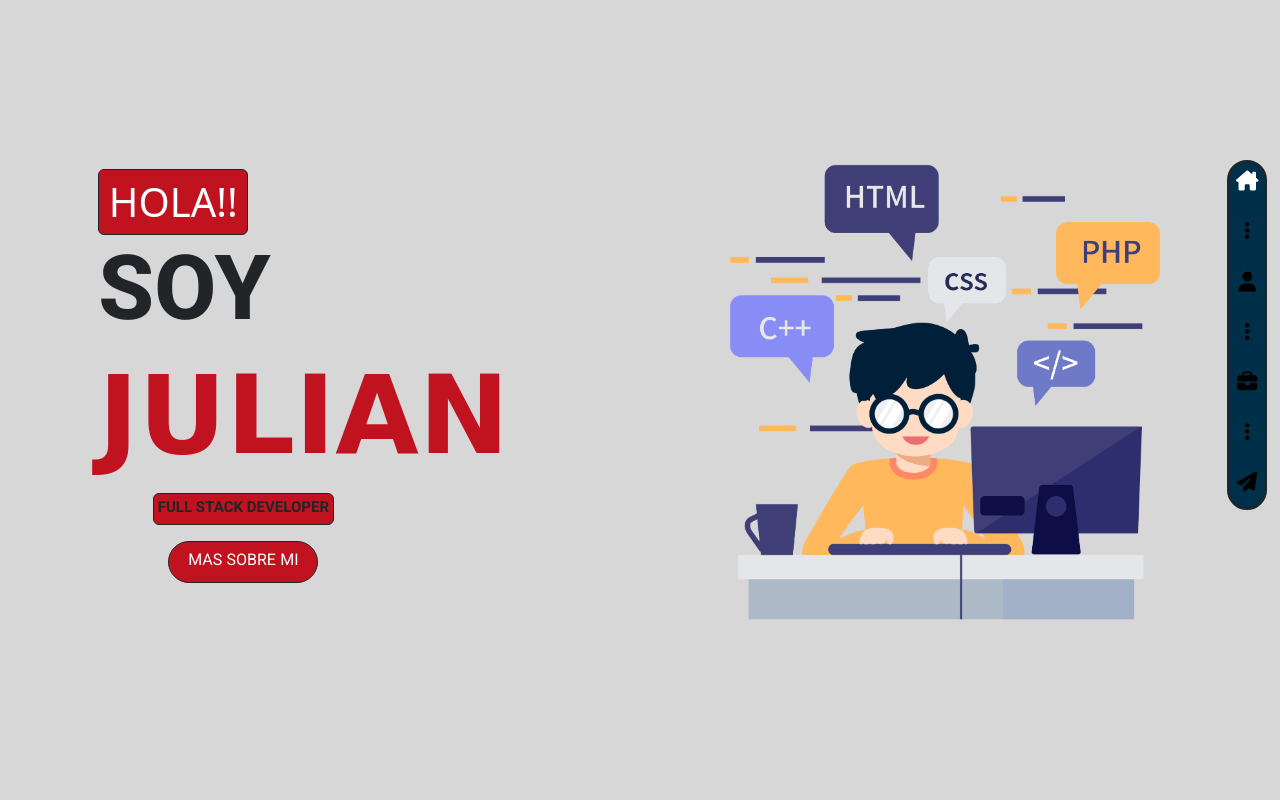
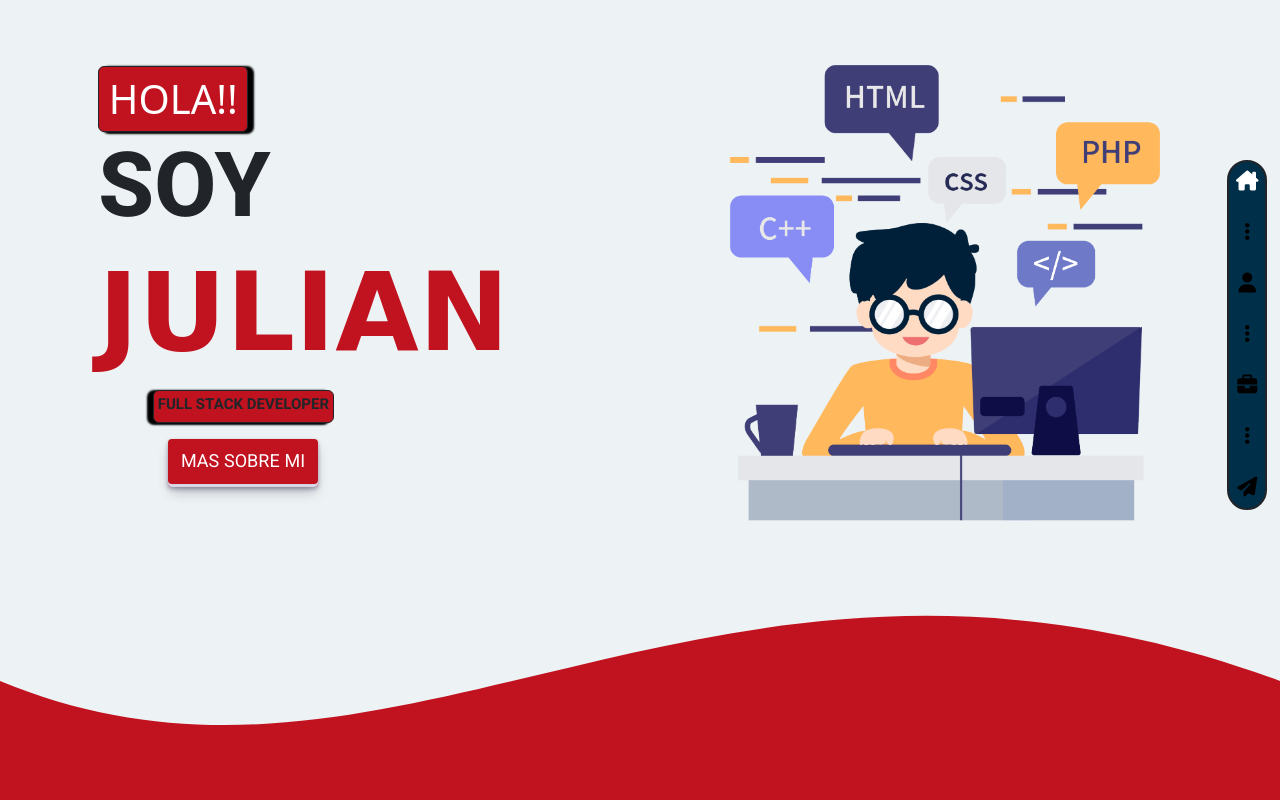
Before and after one commit to julian-rinaudo/port, a plain HTML site: page index.html in a window 1280 px wide. Shown: the top 800 px of the page. Drawn offline with nearby package versions, Linux system fonts and the light colour scheme; a web font is replaced by a local one.

Commit message:
cambio btn. shadows

```diff
--- a/index.html
+++ b/index.html
@@ -35,14 +35,18 @@
         </div>
       </nav>
       <div class="nav-fix border border-2 border-dark d-none d-lg-block">
-        <div class="d-flex p-2 flex-column align-items-center">
-            <a href="#home"><i class="fa-solid fa-house-chimney pointer"></i></a>
-            <i class="fa-solid fa-ellipsis-vertical"></i>
-            <a href="#about"><i class="fa-solid fa-user pointer"></i></a>
-            <i class="fa-solid fa-ellipsis-vertical"></i>
-            <i class="fa-solid fa-briefcase pointer"></i>
-            <i class="fa-solid fa-ellipsis-vertical"></i>
-            <i class="fa-solid fa-paper-plane pointer"></i>
+        <div >
+          <nav >
+            <ul class="navbar-nav d-flex p-2 flex-column align-items-center">
+                <li><a href="#home"><i class="fa-solid fa-house-chimney pointer"></i></a></li>
+                <li><i class="fa-solid fa-ellipsis-vertical"></i></li>
+                <li><a href="#about"><i class="fa-solid fa-user pointer"></i></a></li>
+                <li><i class="fa-solid fa-ellipsis-vertical"></i></li>
+                <li><i class="fa-solid fa-briefcase pointer"></i></li>
+                <li><i class="fa-solid fa-ellipsis-vertical"></i></li>
+                <li><i class="fa-solid fa-paper-plane pointer"></i></li>
+              </ul>
+          </nav>
         </div>
        </div>
     <section class="home p-5 row d-flex justify-content-center align-items-center justify-content-md-center align-items-md-center justify-content-sm-center align-items-sm-center" id="home">
@@ -55,14 +59,16 @@
                 <div class="div-p mb-3 border rounded-2 border-dark p-1 d-flex justify-content-center align-items-center">
                     <p>FULL STACK DEVELOPER</p>
                 </div>
-                   <a href="#about"><button class="border border-dark rounded-pill p-2">MAS SOBRE MI</button></a>
+                   <a href="#about"><button class="button-30 p-2">MAS SOBRE MI</button></a>
             </div>
         </div>
         <div class="d-flex justify-content-center align-items-center col-10 col-sm-7 col-md-7 col-lg-5 ">
              <img  src="/img/—Pngtree—children s software programming_5401259.png" alt="programming-img">
         </div>
     </section>
-    <section class="about" id="about"></section>
+    <section class="about row" id="about">
+      <svg viewBox="0 0 500 500" preserveAspectRatio="none" style="height: 100%; width: 100%;"><path d="M0.00,49.98 C157.45,154.23 278.78,-80.62 500.00,49.98 L500.00,0.00 L0.00,0.00 Z" style="stroke: none; fill: #edf2f4;"></path></svg>
+    </section>
     <section></section>
     <section></section>
 </body>
--- a/style.css
+++ b/style.css
@@ -5,11 +5,11 @@
 }
 
 .home{
-    background-color: #D7D7D7;
-    height: 100vh;
+    background-color: #edf2f4;
+    height: 100%;
 }
 .about{
-    background-color: #C1121F;
+    background-color: rgb(193, 18, 31);
     height: 100vh;
 }
 
@@ -40,6 +40,7 @@
 }
 .div-p{
     background-color: #C1121F;
+    box-shadow: black -5px 1px 2px 1px;
 }
 .home button{
     background-color: #C1121F;
@@ -71,12 +72,59 @@
 .h1{
     background-color: #C1121F;
     width:150px;
+    box-shadow: black 5px 1px 2px 1px;
 }
 
 .pointer{
     cursor: pointer;
 }
 
+
+/* CSS-button */
+.button-30 {
+  align-items: center;
+  appearance: none;
+  background-color: #FCFCFD;
+  border-radius: 4px;
+  border-width: 0;
+  box-shadow: rgba(45, 35, 66, 0.4) 0 2px 4px,rgba(45, 35, 66, 0.3) 0 7px 13px -3px,#D6D6E7 0 -3px 0 inset;
+  box-sizing: border-box;
+  color: #36395A;
+  cursor: pointer;
+  display: inline-flex;
+  font-family: "JetBrains Mono",monospace;
+  height: 48px;
+  justify-content: center;
+  line-height: 1;
+  list-style: none;
+  overflow: hidden;
+  padding-left: 16px;
+  padding-right: 16px;
+  position: relative;
+  text-align: left;
+  text-decoration: none;
+  transition: box-shadow .15s,transform .15s;
+  user-select: none;
+  -webkit-user-select: none;
+  touch-action: manipulation;
+  white-space: nowrap;
+  will-change: box-shadow,transform;
+  font-size: 18px;
+}
+
+.button-30:focus {
+  box-shadow: #D6D6E7 0 0 0 1.5px inset, rgba(45, 35, 66, 0.4) 0 2px 4px, rgba(45, 35, 66, 0.3) 0 7px 13px -3px, #D6D6E7 0 -3px 0 inset;
+}
+
+.button-30:hover {
+  box-shadow: rgba(45, 35, 66, 0.4) 0 4px 8px, rgba(45, 35, 66, 0.3) 0 7px 13px -3px, #D6D6E7 0 -3px 0 inset;
+  transform: translateY(-2px);
+}
+
+.button-30:active {
+  box-shadow: #D6D6E7 0 3px 7px inset;
+  transform: translateY(2px);
+}
 
 @media (min-width: 992px) and (max-width: 1360px){
 
@@ -121,9 +169,3 @@
         font-family: 'Vazirmatn', sans-serif;
     }
  }
-
- @media (max-height: 500px)  {
-     .home img{
-        display: none;
-    }
-  }
```
